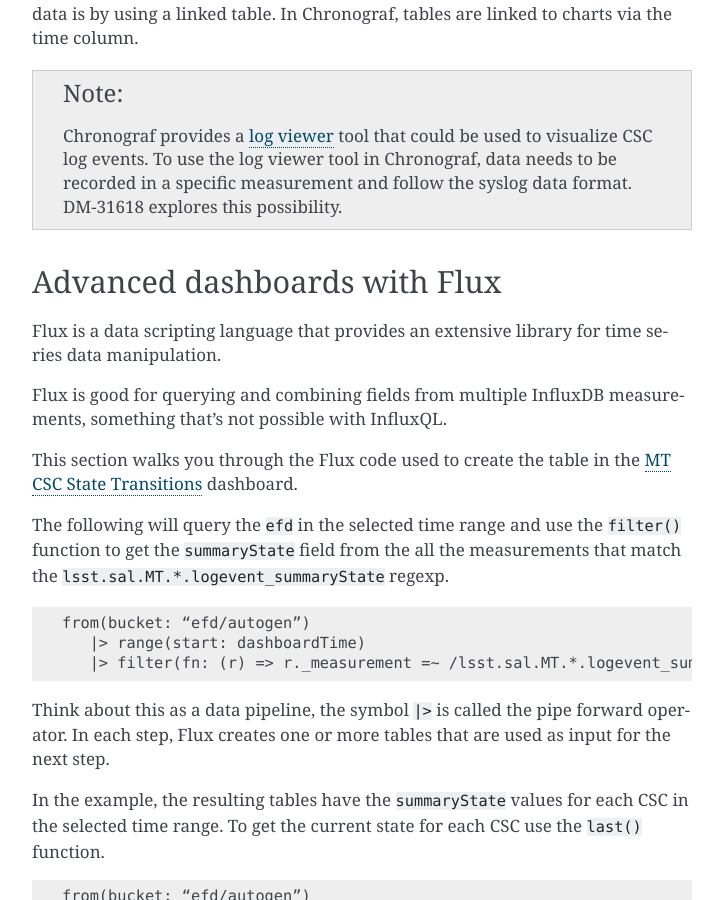
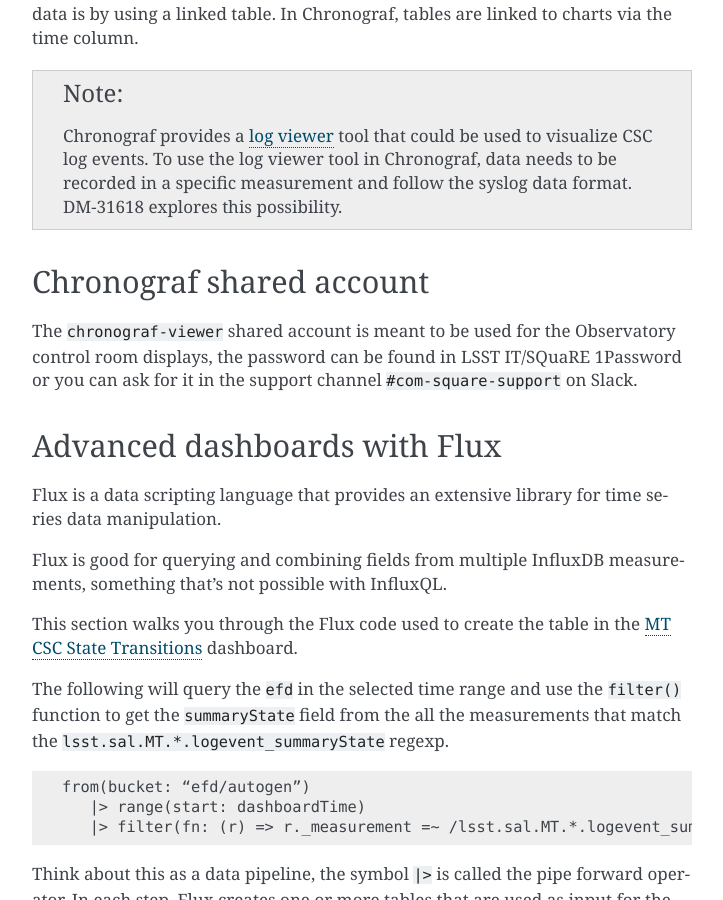
Before and after one commit to lsst-sqre/sasquatch, a Sphinx documentation site: the page built from docs/user-guide/dashboards.rst, in a window 1280 px wide and 900 px high, scrolled down 2790 px. Shown: the whole window, without its empty margins (388-1111 px from the left). Built offline with Sphinx 7.4.7, drawn with Linux system fonts in a browser that asks for light colours; some of the changed text lies outside the part shown.

Commit message:
Add info about Chronograf shared account

```diff
--- a/docs/user-guide/dashboards.rst
+++ b/docs/user-guide/dashboards.rst
@@ -129,6 +129,13 @@
 .. _log viewer: https://docs.influxdata.com/chronograf/v1.10/guides/analyzing-logs/
 
 
+Chronograf shared account
+=========================
+
+The ``chronograf-viewer`` shared account is meant to be used for the Observatory control room displays, the password can be found in LSST IT/SQuaRE 1Password or
+you can ask for it in the support channel ``#com-square-support`` on Slack.
+
+
 .. _advanced:
 
 Advanced dashboards with Flux
```
